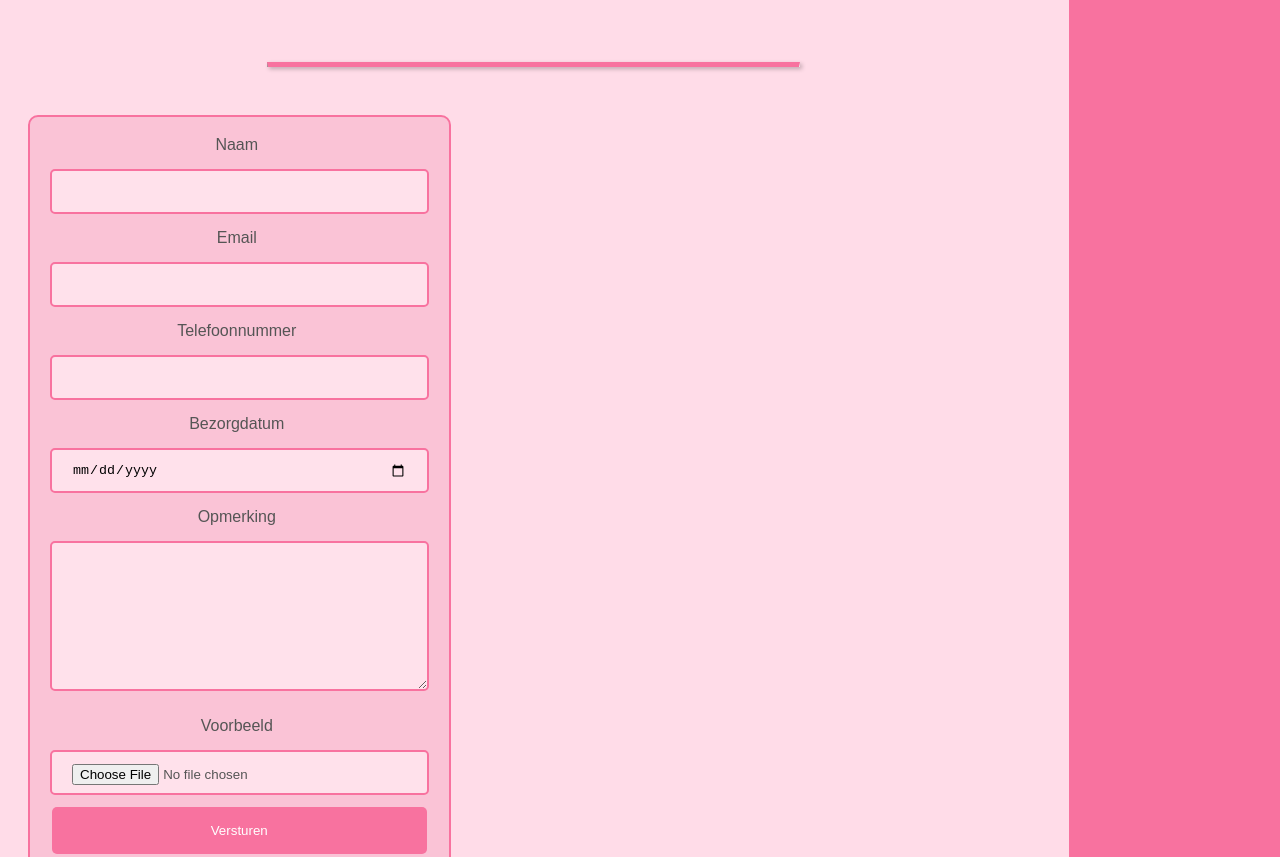
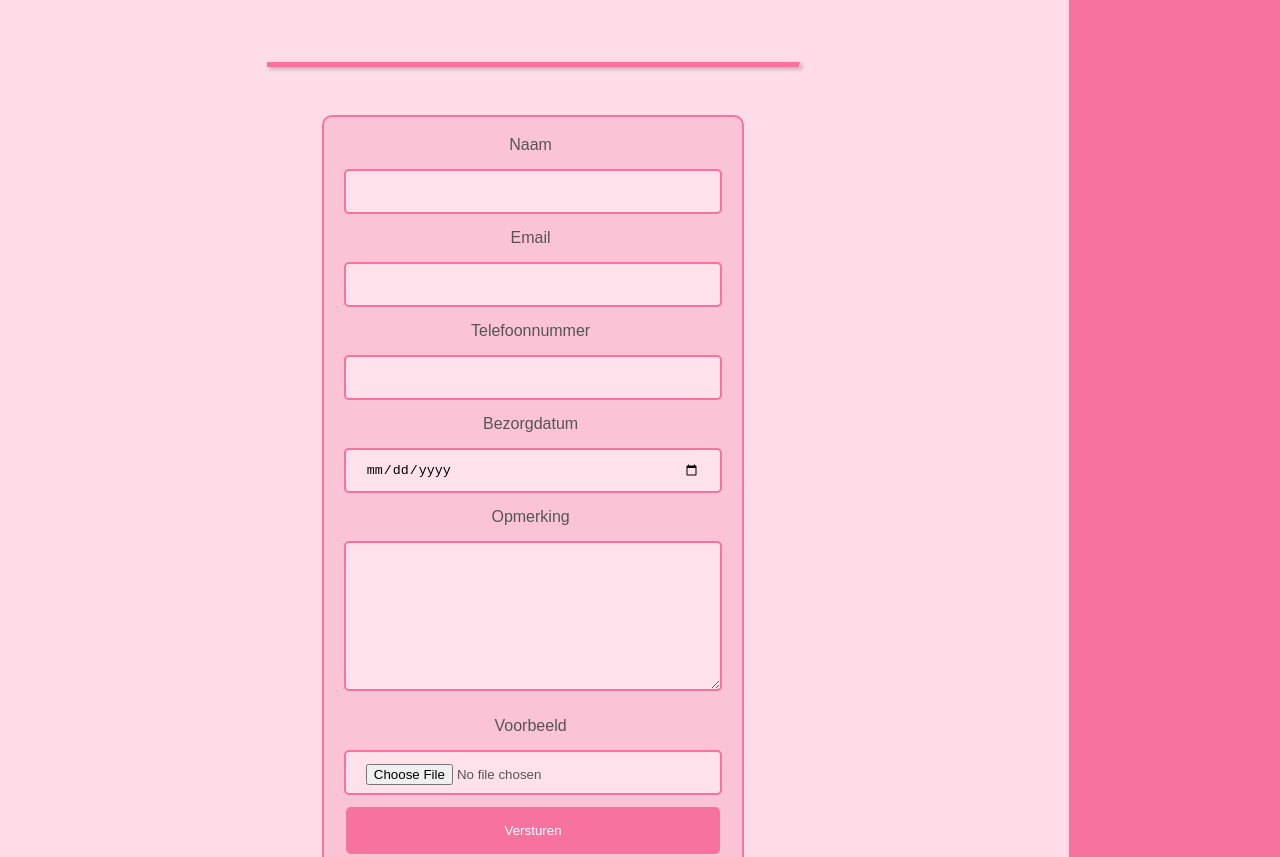
Before and after one commit to MarijevandePoel/Flora, a plain HTML site: page contact.html in a window 1280 px wide. Shown: the part 1067-1924 px from the top of the page. Drawn offline with Linux system fonts and the light colour scheme.

Commit message:
Add files via upload

```diff
--- a/style.css
+++ b/style.css
@@ -102,12 +102,13 @@ img{
 }
 
 .contactformulier {
-    color:#555555;
-    width: 50%;
+    color: #555555;
+    width: 100%;
     border-radius: 10px;
     padding: 20px;
-    margin: 0px;
-    align-self: center;
+    display: flex;
+    align-items: center;
+    justify-content: center;
 }
 
 form {
@@ -296,5 +297,9 @@ footer{
         display: grid;
         grid-template-columns: 1fr 1fr;
         padding: 20px;
+
     }
+
+
+
 }
```
